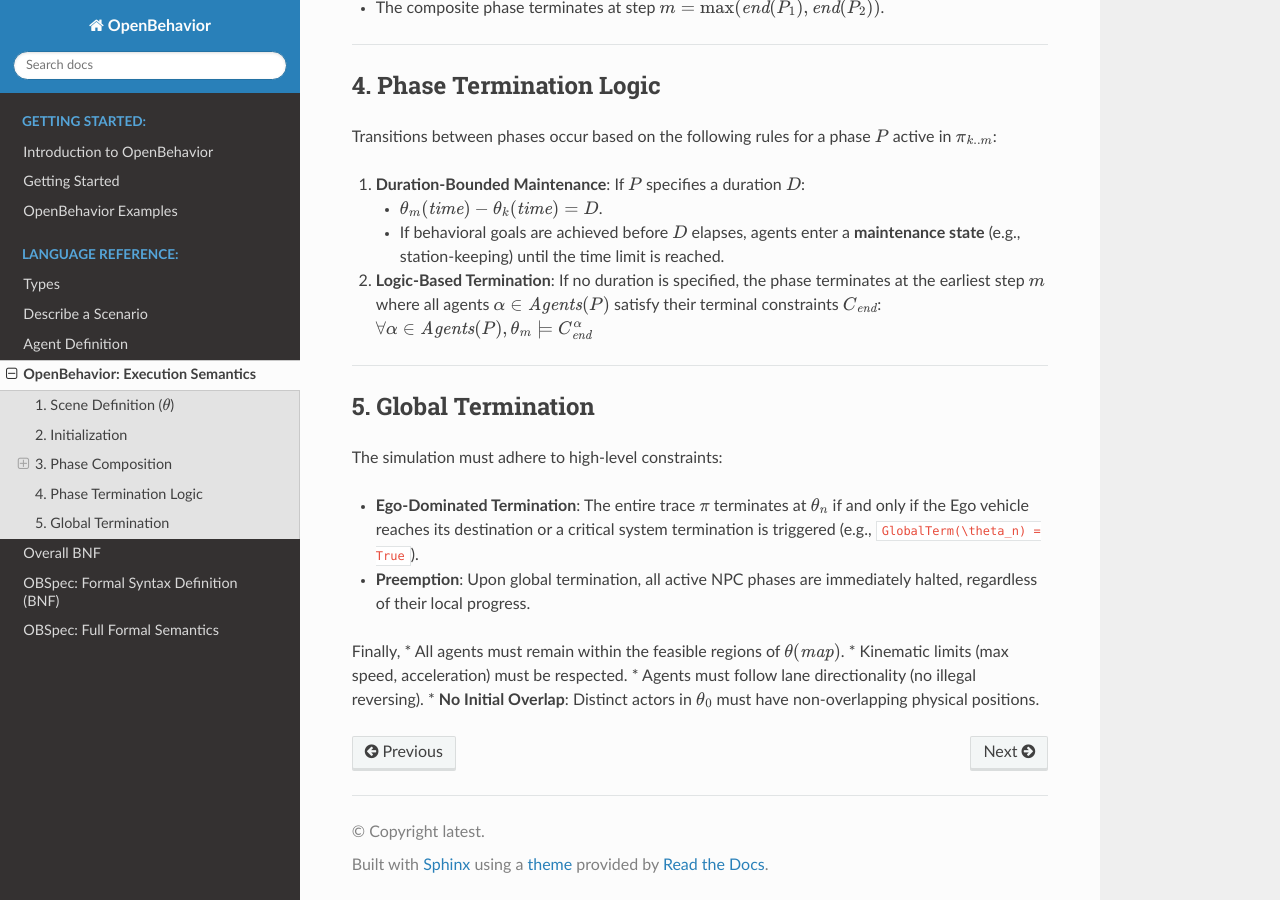
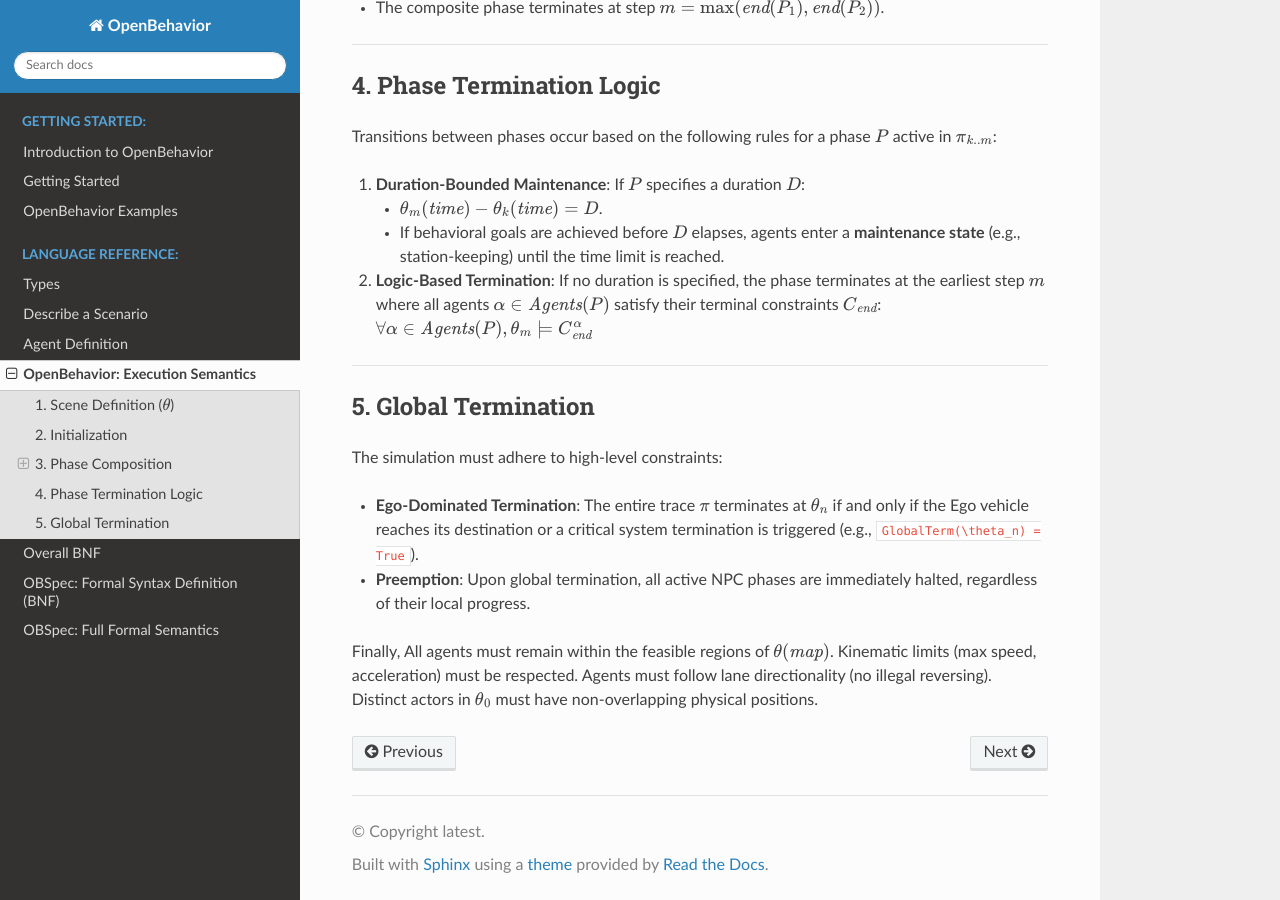
Before and after one commit to Sunshinesheep/OpenBehavior-doc, a Sphinx documentation site: the page built from docs/source/ob_se.md, in a window 1280 px wide and 900 px high, scrolled down 1471 px. Built offline with Sphinx 7.4.7 and the Read the Docs theme 3.1.0, drawn with Linux system fonts in a browser that asks for light colours.

Commit message:
Update ob_se.md

```diff
--- a/docs/source/ob_se.md
+++ b/docs/source/ob_se.md
@@ -56,7 +56,7 @@ The simulation must adhere to high-level constraints:
 * **Preemption**: Upon global termination, all active NPC phases are immediately halted, regardless of their local progress.
 
 Finally,
-    * All agents must remain within the feasible regions of $\theta(\mathit{map})$.
-    * Kinematic limits (max speed, acceleration) must be respected.
-    * Agents must follow lane directionality (no illegal reversing).
-    * **No Initial Overlap**: Distinct actors in $\theta_0$ must have non-overlapping physical positions.
+    All agents must remain within the feasible regions of $\theta(\mathit{map})$.
+    Kinematic limits (max speed, acceleration) must be respected.
+    Agents must follow lane directionality (no illegal reversing).
+    Distinct actors in $\theta_0$ must have non-overlapping physical positions.
```
